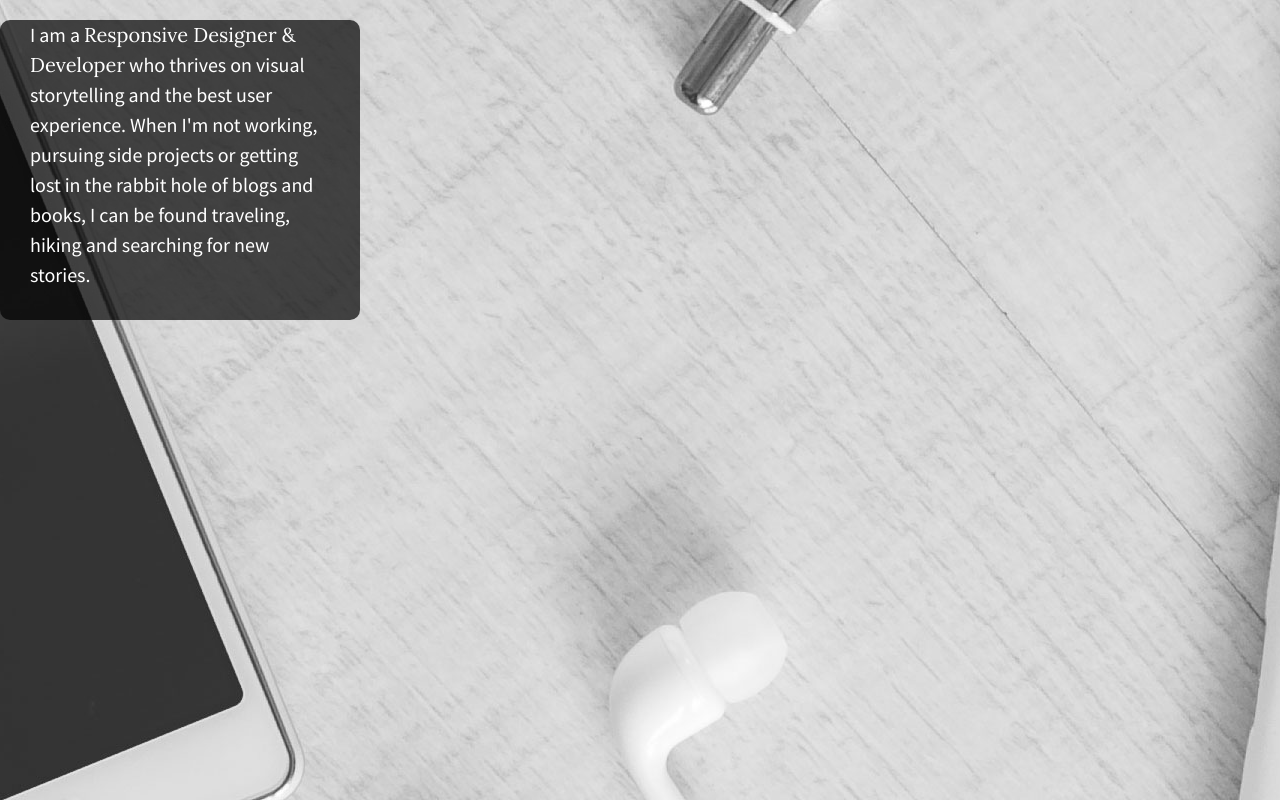
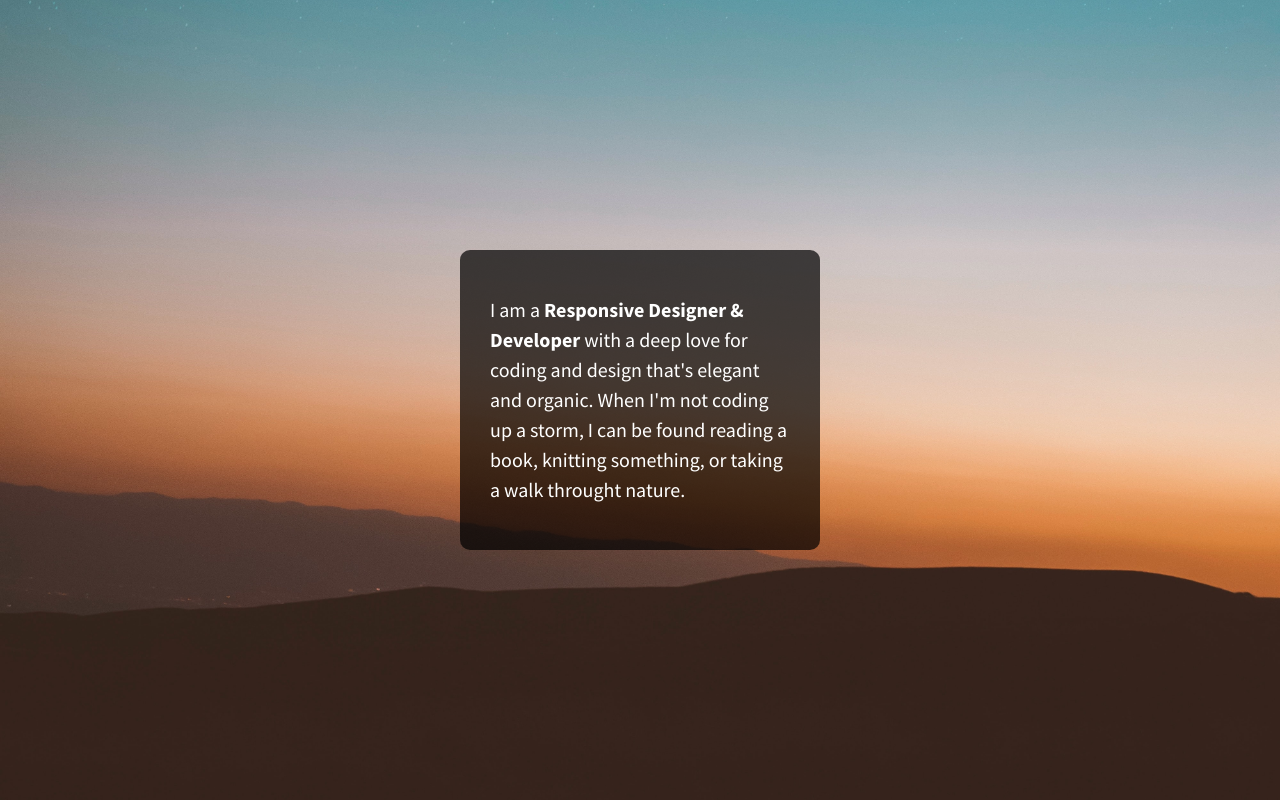
Before and after one commit to jpfingsten/flexbox-customize-starter, a plain HTML site: page index.html in a window 1280 px wide. Drawn offline with nearby package versions, Linux system fonts and the light colour scheme.

Commit message:
Changed bg img and text

```diff
--- a/css/main.css
+++ b/css/main.css
@@ -97,16 +97,22 @@ textarea {
 
 /*Large Background Image*/
 html {
-  background: url(../img/bkgd2.jpg) no-repeat center center fixed;
+  background: url(../img/background.jpg) no-repeat center center fixed;
+  background-size: cover;
+  height: 100%;
    /* set height to 100% - these are important for allowing content to vertically align */
 }
 
 body {
+  height: 100%;
   /* set height to 100% - these are important for allowing content to vertically align */
 }
 
 .wrapper {
   /* set the display to flex and use the justify-content & align-items properties to center all child elements on the page */
+  display: flex;
+  justify-content: center;
+  align-items: center;
   margin: 0;
   height: 100%;
   width: 100%;
@@ -117,6 +123,9 @@ body {
   background: #222;
   background:rgba(0,0,0,0.7);
   color: #fff;
+  display: flex;
+  justify-content: center;
+  align-items: center;
   font-family: 'Source Sans Pro', sans-serif;
   font-weight: 300;
   font-size: 1.25em;
@@ -125,10 +134,6 @@ body {
   padding: 0px 30px;
   width: 300px;
   height: 300px;
-}
-
-#content p span {
-  font-family: 'Lora', sans-serif;
 }
 
 
--- a/index.html
+++ b/index.html
@@ -25,7 +25,7 @@
 
         <section class="wrapper">
             <div id="content">
-                <p>I am a <span>Responsive Designer & Developer</span> who thrives on visual storytelling and the best user experience. When I'm not working, pursuing side projects or getting lost in the rabbit hole of blogs and books, I can be found traveling, hiking and searching for new stories.</p>
+                <p>I am a <strong>Responsive Designer & Developer</strong> with a deep love for coding and design that's elegant and organic. When I'm not coding up a storm, I can be found reading a book, knitting something, or taking a walk throught nature.</p>
             </div>
         </section>
 
```
Also changed, not shown: img/background.jpg (added).
